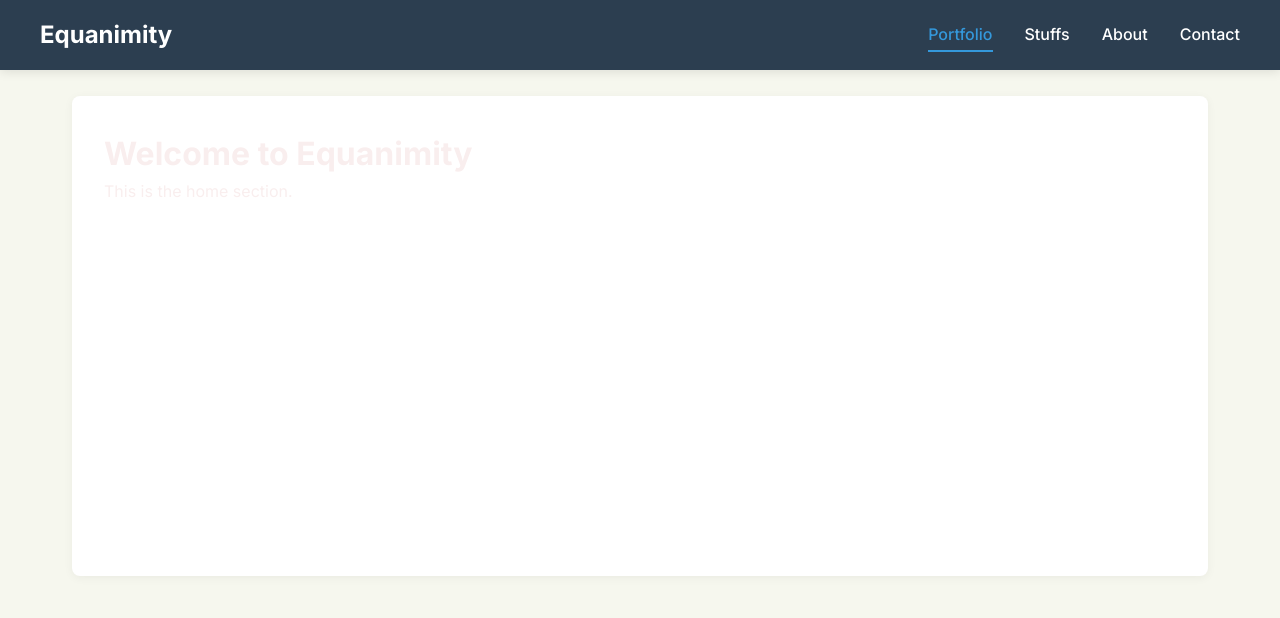
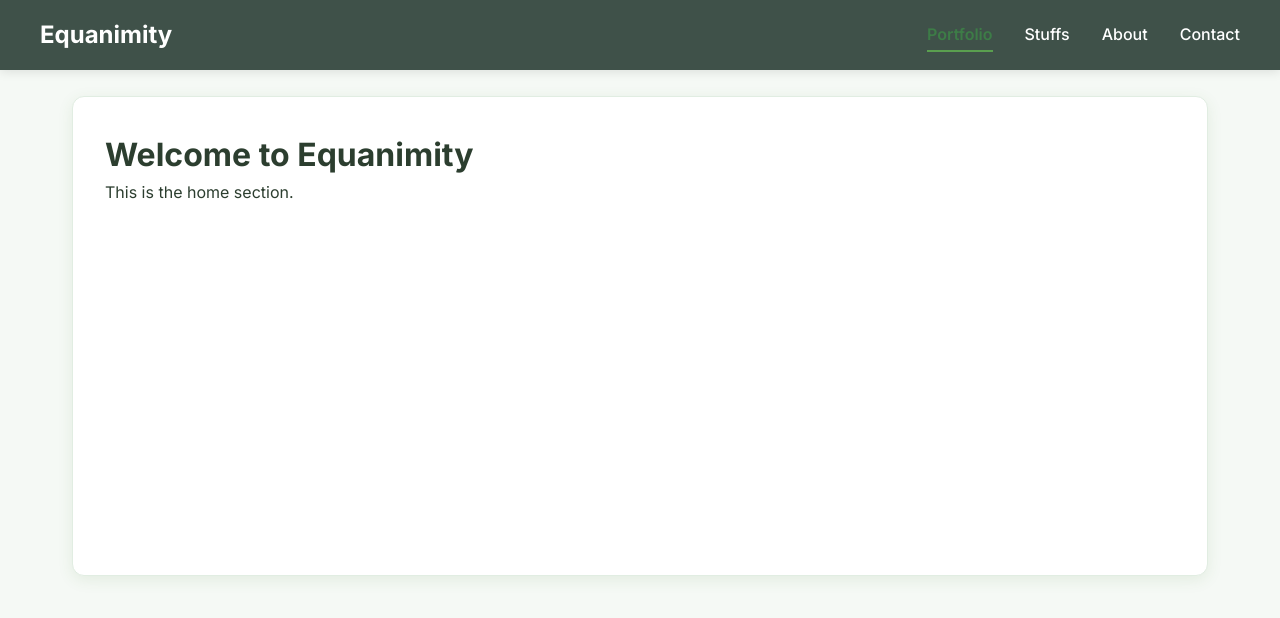
Before and after one commit to AnkitMishra19007/equanimity, a plain HTML site: page static/index.html in a window 1280 px wide. Drawn offline with Linux system fonts and the light colour scheme.

Commit message:
color changes

```diff
--- a/static/css/styles.css
+++ b/static/css/styles.css
@@ -7,8 +7,8 @@
 }
 
 body {
-    background-color: #f6f7ee;
-    color: #f9eeee;
+    background-color: #f5f9f5;
+    color: #2c3e2f;
     line-height: 1.6;
 }
 
@@ -47,7 +47,7 @@ body {
 }
 
 .nav-links a:hover {
-    color: #3498db;
+    color: #4a8f29;
 }
 
 .nav-links a::after {
@@ -57,7 +57,7 @@ body {
     height: 2px;
     bottom: 0;
     left: 0;
-    background-color: #3498db;
+    background-color: #5a9f4f;
     transition: width 0.3s ease;
 }
 
@@ -66,7 +66,8 @@ body {
 }
 
 .nav-links a.active {
-    color: #3498db;
+    color: #3d7c47;
+    font-weight: 600;
 }
 
 .nav-links a.active::after {
@@ -83,10 +84,11 @@ body {
 .tab-content {
     display: none;
     padding: 2rem;
-    background: white;
-    border-radius: 8px;
-    box-shadow: 0 2px 10px rgba(0, 0, 0, 0.05);
+    background: #ffffff;
+    border-radius: 12px;
+    box-shadow: 0 4px 15px rgba(67, 127, 52, 0.1);
     min-height: 60vh;
+    border: 1px solid #e1ede2;
 }
 
 .tab-content.active {
--- a/static/index.html
+++ b/static/index.html
@@ -10,7 +10,7 @@
     <link rel="stylesheet" href="/css/styles.css">
     <style>
         nav {
-            background-color: #2c3e50;
+            background-color: #3f5149;
             padding: 1rem 2rem;
             box-shadow: 0 2px 10px rgba(0, 0, 0, 0.1);
             position: fixed;
```
